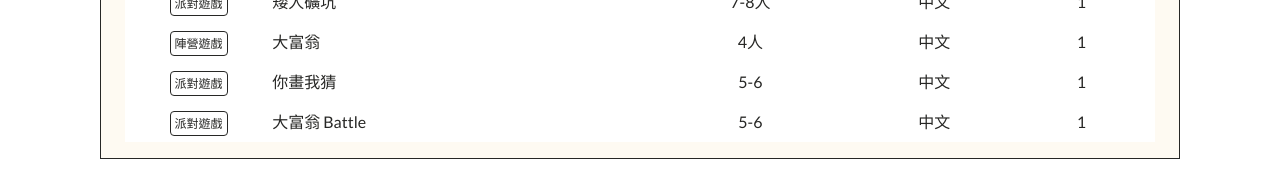
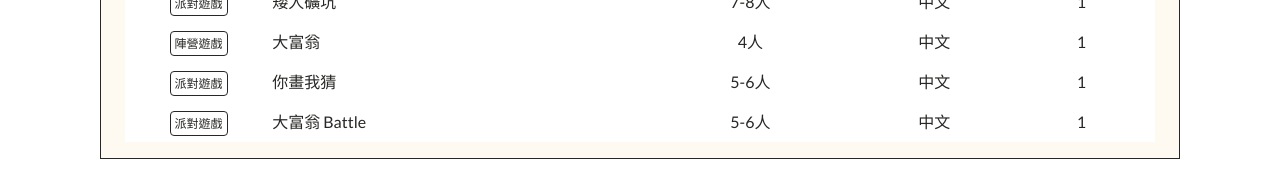
Before and after one commit to star82620/join-joy, a Next.js app: page /create-group in a window 1280 px wide. Shown: the part 184-368 px from the top of the page. Built offline with nearby package versions, Linux system fonts and the light colour scheme.

Commit message:
update/ adjust GameList props

```diff
--- a/common/components/GameList/GameItem.tsx
+++ b/common/components/GameList/GameItem.tsx
@@ -4,8 +4,6 @@ import { GameItemProps } from "./data";
 export default function GameItem({
   game,
   isReadOnly,
-  selectedGames,
-  setSelectedGames,
   handleSelected,
 }: GameItemProps) {
   const { gameId, type, gameName, peopleNum, version, qtu } = game;
--- a/common/components/GameList/data.tsx
+++ b/common/components/GameList/data.tsx
@@ -1,3 +1,7 @@
+export type GameListProps = {
+  category: "view" | "form";
+};
+
 type GameType = {
   gameId: string;
   type: string;
@@ -12,8 +16,6 @@ export type SelectedGamesType = Array<string>;
 export type GameItemProps = {
   game: GameType;
   isReadOnly: boolean;
-  selectedGames: SelectedGamesType;
-  setSelectedGames: (selectedGames: SelectedGamesType) => void;
   handleSelected: React.ChangeEventHandler;
 };
 
@@ -38,7 +40,7 @@ export const gamesData: GameType[] = [
     gameId: "g133",
     type: "派對遊戲",
     gameName: "你畫我猜",
-    peopleNum: "5-6",
+    peopleNum: "5-6人",
     version: "中文",
     qtu: 1,
   },
@@ -46,7 +48,7 @@ export const gamesData: GameType[] = [
     gameId: "g433",
     type: "派對遊戲",
     gameName: "大富翁 Battle",
-    peopleNum: "5-6",
+    peopleNum: "5-6人",
     version: "中文",
     qtu: 1,
   },
--- a/common/components/GameList/index.tsx
+++ b/common/components/GameList/index.tsx
@@ -1,12 +1,10 @@
-import TagBlock from "@/modules/UserProfile/TagBlock";
 import React, { useEffect, useState } from "react";
-import { gamesData, SelectedGamesType } from "./data";
+import { gamesData, SelectedGamesType, GameListProps } from "./data";
 import GameItem from "./GameItem";
 import EmptyResult from "./EmptyResult";
 
-const isReadOnly = true;
-
-export default function GameList() {
+export default function GameList({ category }: GameListProps) {
+  const isReadOnly = category === "view";
   const [renderData, setRenderData] = useState(gamesData);
   const [selectType, setSelectType] = useState("all");
   const [searchValue, setSearchValue] = useState("");
@@ -103,8 +101,6 @@ export default function GameList() {
                 key={game.gameId}
                 game={game}
                 isReadOnly={isReadOnly}
-                selectedGames={selectedGames}
-                setSelectedGames={setSelectedGames}
                 handleSelected={handleSelected}
               />
             ))}
--- a/pages/create-group/index.jsx
+++ b/pages/create-group/index.jsx
@@ -6,7 +6,7 @@ export default function CreateGroup() {
     <div>
       CreateGroup
       <div className="container">
-        <GameList />
+        <GameList category="view" />
       </div>
     </div>
   );
```
